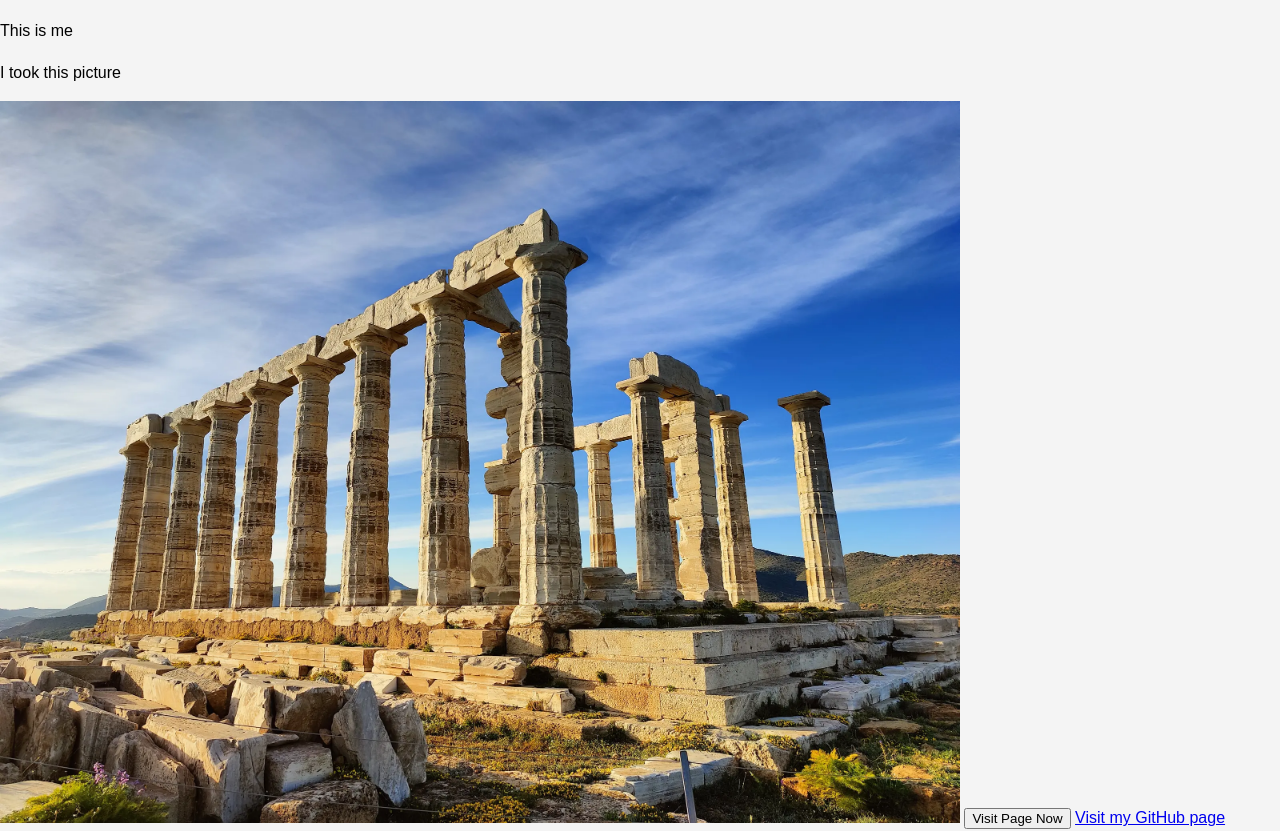
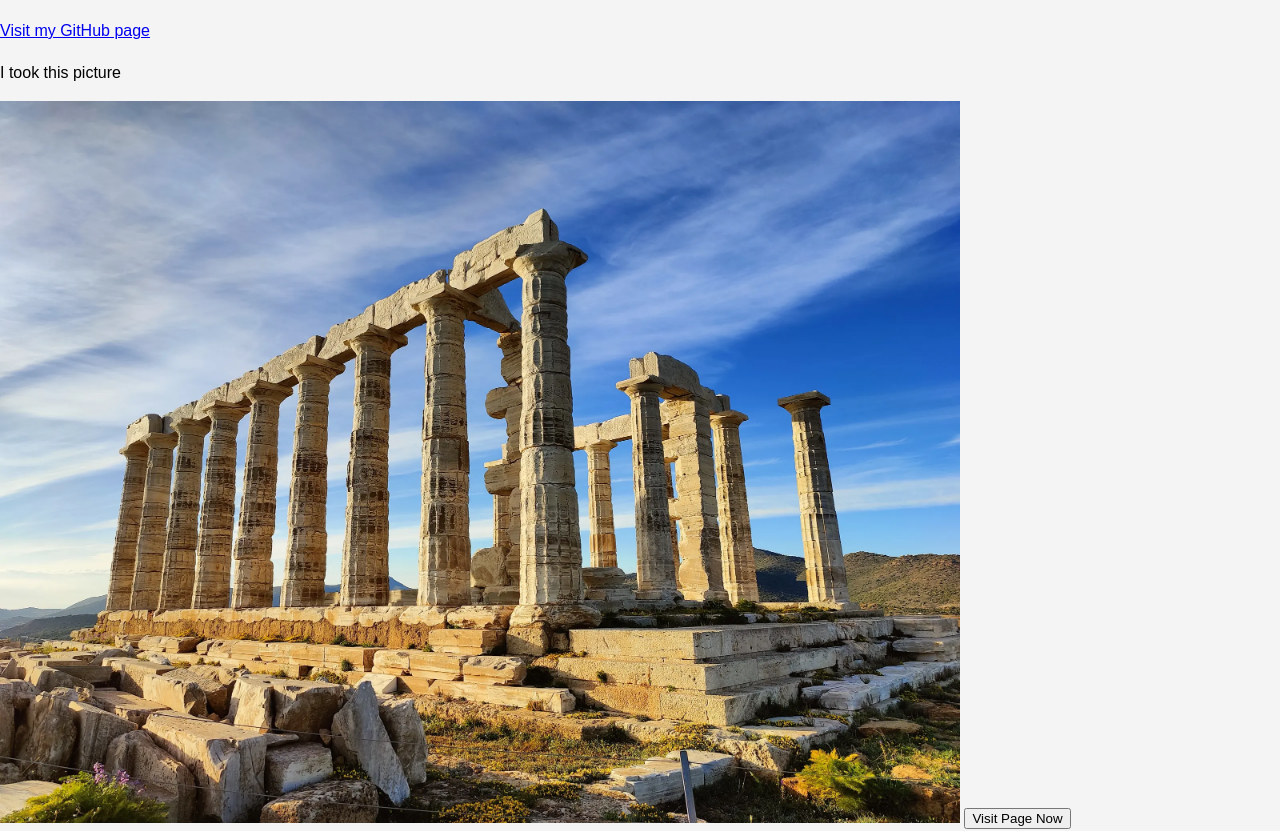
Before and after one commit to aaronspringer/aaronspringer.github.io, a plain HTML site: page index.html in a window 1280 px wide. Shown: the part 76-907 px from the top of the page. Drawn offline with Linux system fonts and the light colour scheme.

Commit message:
Update index.html

```diff
--- a/index.html
+++ b/index.html
@@ -8,11 +8,10 @@
 </head>
 <body>
 <h1>Welcome to Aaron's Website</h1>
-<p>This is me</p>
+<a href="https://github.com/aaronspringer/">Visit my GitHub page</a>
 <p>I took this picture</p>
 <img src="images/temposeidon.webp" alt="This is an image I took">
 <button onclick="window.location='https://www.youtube.com/watch?v=dQw4w9WgXcQ';">Visit Page Now</button>
-<a href="https://github.com/aaronspringer/">Visit my GitHub page</a>
 <script src="js/script.js"></script>
 </body>
 </html>
```
